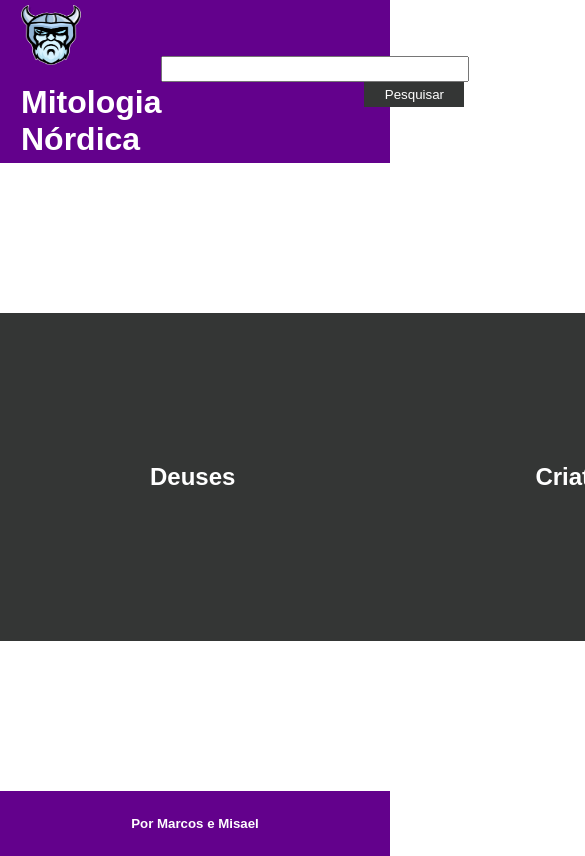
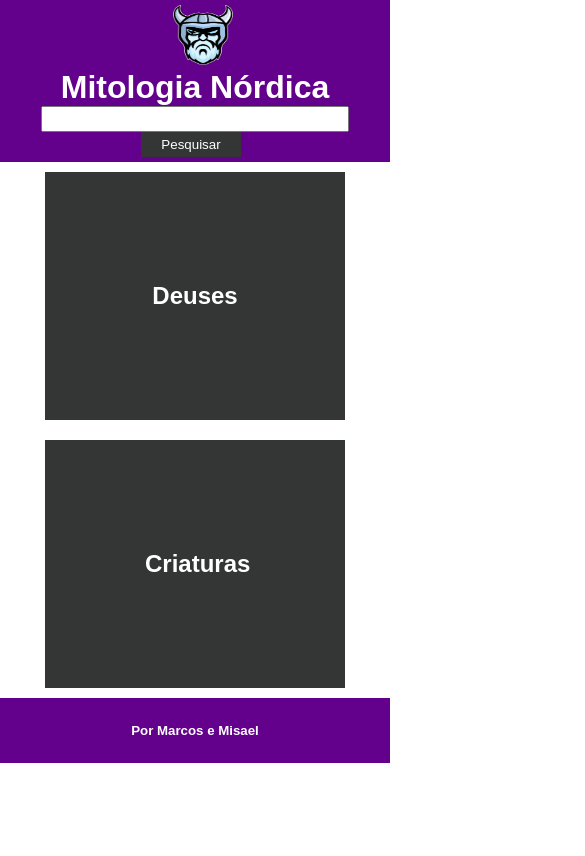
Before and after one commit to MarkDev96/mithology, a plain HTML site: page menu/index.html in a window 390 px wide. Shown: the top 856 px of the page, 585 px wide, since content can reach past the window. Drawn offline with Linux system fonts and the light colour scheme.

Commit message:
responsividade

```diff
--- a/creatures/creatures.css
+++ b/creatures/creatures.css
@@ -6,7 +6,6 @@ header{
   display: flex;
   padding: 5px;
   background-color:rgb(99, 1, 140);
-  justify-content:space-between;
   align-items:center;
 }
 .theme{
@@ -86,7 +85,7 @@ input[type=submit],button{
   top: 0;
   width: 100%;
   height: 100%;
-  overflow: hidden;
+  overflow: auto;
   background-color: rgb(0,0,0);
   background-color: rgba(0,0,0,0.4);
 }
@@ -96,7 +95,7 @@ input[type=submit],button{
   margin: 8% auto;
   padding: 20px;
   border: 1px solid #888;
-  width: 40%;
+  width: 50%;
   text-align: justify;
   box-shadow: 0 0 1em black;
 }
@@ -137,3 +136,58 @@ input[type=text], textarea, input[type=url] {
 textarea{
   resize: none;
 }
+@media screen and (max-width:880px){
+  li img{
+    width:400px;
+    height:400px;
+  }
+  .modal-content {
+    width: 60%;
+  }
+  li{
+    flex-direction: column;
+  }
+  .btns{
+    padding-top: 0;
+
+  }
+}
+@media screen and (max-width:640px){
+  li img{
+    width:250px;
+    height:250px;
+  }
+  .modal-content {
+    margin: 4% auto;
+    width: 80%;
+  }
+  .btns{
+    padding-top: 0;
+  }
+  #above{
+    flex-direction: column;
+  }
+
+}
+@media screen and (max-width:400px) {
+  header{
+    flex-direction: column;
+  }
+  #above{
+    flex-direction: column;
+  }
+  .modal-content {
+    margin: 1% auto;
+    width: 80%;
+
+  }
+  .model{
+    overflow:hidden;
+  }
+  header h1{
+  margin-top: 0;
+  float:initial;
+  color:white;
+  }
+
+}
--- a/gods/gods.css
+++ b/gods/gods.css
@@ -6,7 +6,6 @@ header{
   display: flex;
   padding: 5px;
   background-color:rgb(99, 1, 140);
-  justify-content:space-between;
   align-items:center;
 }
 .theme{
@@ -86,7 +85,7 @@ input[type=submit],button{
   top: 0;
   width: 100%;
   height: 100%;
-  overflow: hidden;
+  overflow: auto;
   background-color: rgb(0,0,0);
   background-color: rgba(0,0,0,0.4);
 
@@ -97,7 +96,7 @@ input[type=submit],button{
   margin: 8% auto;
   padding: 20px;
   border: 1px solid #888;
-  width: 40%;
+  width: 50%;
   text-align: justify;
   box-shadow: 0 0 1em black;
 
@@ -142,3 +141,53 @@ input[type=text], textarea, input[type=url] {
 textarea{
   resize: none;
 }
+@media screen and (max-width:880px){
+  li img{
+    width:400px;
+    height:400px;
+  }
+  .modal-content {
+    width: 60%;
+  }
+  li{
+    flex-direction: column;
+  }
+  .btns{
+    padding-top: 0;
+
+  }
+}
+@media screen and (max-width:640px){
+  li img{
+    width:250px;
+    height:250px;
+  }
+  .modal-content {
+    margin: 4% auto;
+    width: 80%;
+  }
+  .btns{
+    padding-top: 0;
+  }
+  #above{
+    flex-direction: column;
+  }
+
+}
+@media screen and (max-width:400px) {
+  header{
+    flex-direction: column;
+  }
+  #above{
+    flex-direction: column;
+  }
+  .modal-content {
+    margin: 1% auto;
+    width: 80%;
+
+  }
+  .model{
+    overflow:hidden;
+  }
+
+}
--- a/menu/index.css
+++ b/menu/index.css
@@ -44,6 +44,7 @@ img{
 main{
     display: flex;
     justify-content:space-around;
+    flex-wrap: wrap;
 }
 .ambos{
     background-color: #343635;
@@ -52,20 +53,67 @@ main{
 }
 
 .btns{
-    width: auto;
     margin:150px 0;
-    padding: 150px;
+    width:200px;
+    padding:150px 100px;
     text-align:center;
 
 }
 a{
     text-decoration: none;
 
+
 }
 .ambos:hover{
     background-color: rgb(163, 229, 255);
 
 }
-@media screen and (width:800px){
+@media screen and (max-width:820px){
 
+    header{
+        flex-direction: column;
+    }
+    .btns{
+        margin:150px 0;
+        width:100px;
+        padding:110px 100px;
+
+
+    }
 }
+@media screen and (max-width:440px){
+
+    header:nth-child(1){
+        text-align:center;
+    }
+    header h1{
+        margin-left:0;
+        margin-top: 0;
+        float: initial;
+        color:white;
+    }
+    img{
+        margin-left: 1em;
+        width: 60px;
+        height: 60px;
+    }
+
+    #right{
+        display:flex;
+        flex-direction: column;
+
+    }
+    .btns{
+        margin:10px 0;
+        padding:110px 100px;
+
+    }
+    #search{
+        width: 100px;
+        padding:5px;
+        border: none;
+        float: initial;
+        margin-left: 100px;
+
+    }
+}
--- a/menu/index.html
+++ b/menu/index.html
@@ -10,11 +10,11 @@
 </head>
 <body>
     <header class="theme">
-        <div>
+        <div id="left">
         <img src="../img/odin.png">
         <h1>Mitologia Nórdica</h1>
     </div>
-        <div>
+        <div id="right">
         <input type="text" name="buscas" id="deuses" list="listaDeuses">
         <button id="search" class="ambos">Pesquisar</button>
         </div>
```
Also changed, not shown: creatures/creatures.html (+1 -3 lines), gods/gods.html (+3 -5 lines).
